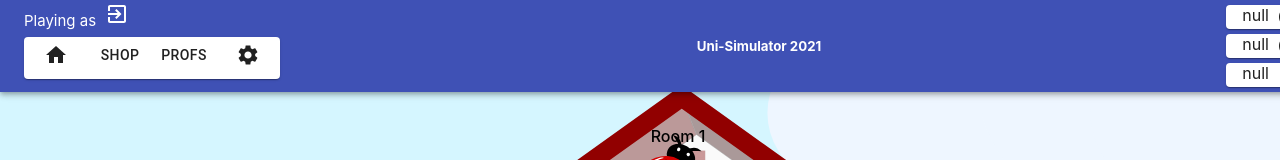
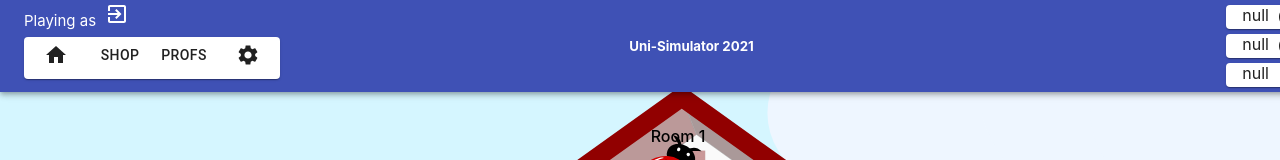
Before and after one commit to daniel11609/uni_simulator2021, a React (Create React App) app: page / in a window 1280 px wide. Both pictures are taken after a click on the button "Play". Shown: the top 160 px of the page. Built offline with nearby package versions, Linux system fonts and the light colour scheme.

Commit message:
fixed title padding

```diff
--- a/src/component-design/navigation/Navbar.css
+++ b/src/component-design/navigation/Navbar.css
@@ -9,3 +9,7 @@
     display: flex;
     flex-direction: column;
 }
+
+.game-title {
+    padding-right: 135px;
+}
--- a/src/components/navigation/Navbar.js
+++ b/src/components/navigation/Navbar.js
@@ -59,7 +59,7 @@ export default class NavBar extends React.Component  {
                             </Paper>
                       </IconButton>
                   </div>
-                  <h5 className="display-5">Uni-Simulator 2021</h5>
+                  <h5 className="display-5 game-title">Uni-Simulator 2021</h5>
                   <Grid  direction="column" style={{width:"100px"}}>
                     <Grid item xs={9} spacing={3} style={{paddingTop:"5px",paddingBottom:"5px"}}>
                       <Paper className={this.classes.paper}>
```
